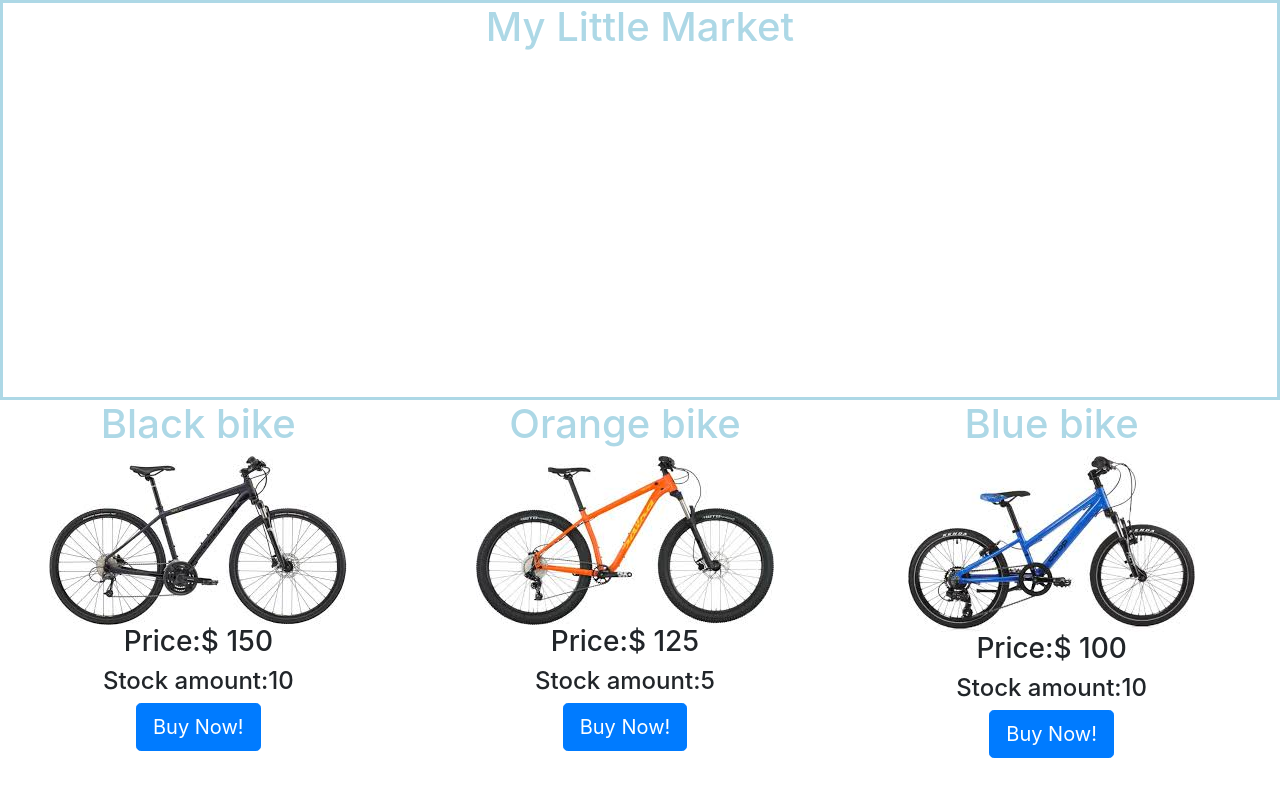
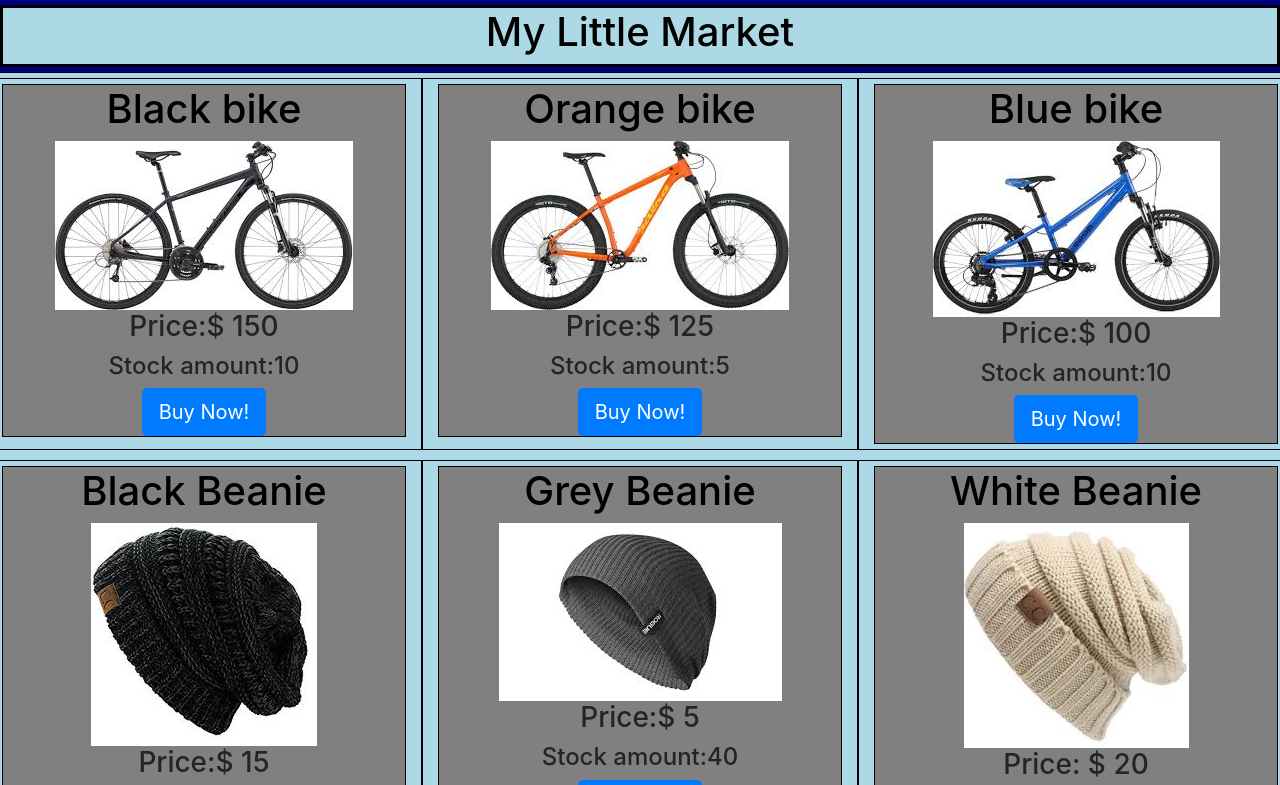
Before and after one commit to sagastumel/ecommerce, a plain HTML site: page index.html in a window 1280 px wide. Shown: the top 785 px of the page. Drawn offline with nearby package versions, Linux system fonts and the light colour scheme.

Commit message:
changes to css styling

```diff
--- a/css/style.css
+++ b/css/style.css
@@ -1,19 +1,32 @@
 body{
   text-align: center;
+  background-color: navy;
 }
 
 h1{
   text-align: center;
-  color: lightblue;
+  color: black;
 }
 
 div{
-  height: 400px;
-  width: 100%;
+  height: auto;
+  border: 1px solid black;
 }
 
 #myHeader{
   border-style:solid;
   border-width: medium;
-  border-color: lightblue;
+  border-color: black;
+  background-color: lightblue;
 }
+div{
+  position: relative;
+  margin: 5px 0;
+}
+
+.changeColor{
+  background-color: grey;
+}
+.row{
+  background-color: lightblue;
+}
--- a/index.html
+++ b/index.html
@@ -18,7 +18,7 @@
 
     <div id="item" class= 'row'> </div>
 
-    <div id="beanie" class= 'row'></div>
+
 
 
 
--- a/js/main.js
+++ b/js/main.js
@@ -73,6 +73,7 @@
   btn.className = 'btn btn-primary btn-lg';
   newItem.className = 'col-sm-4';
   newDiv.className = 'itemName' + [i] + 'thumbnail';
+  newDiv.className = 'changeColor';
 
   //adding text to my Elements
   nameH1.appendChild(itemName);
```
